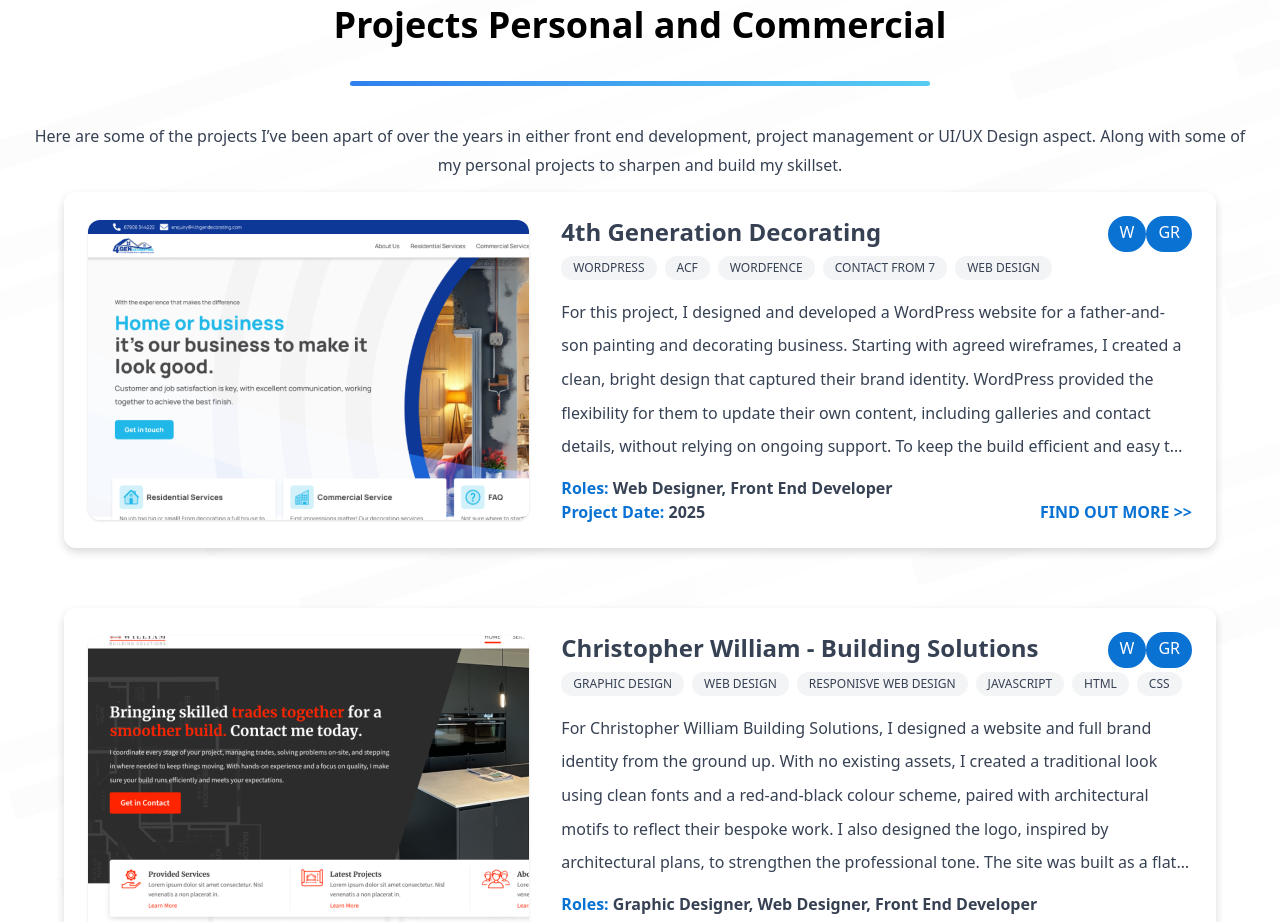
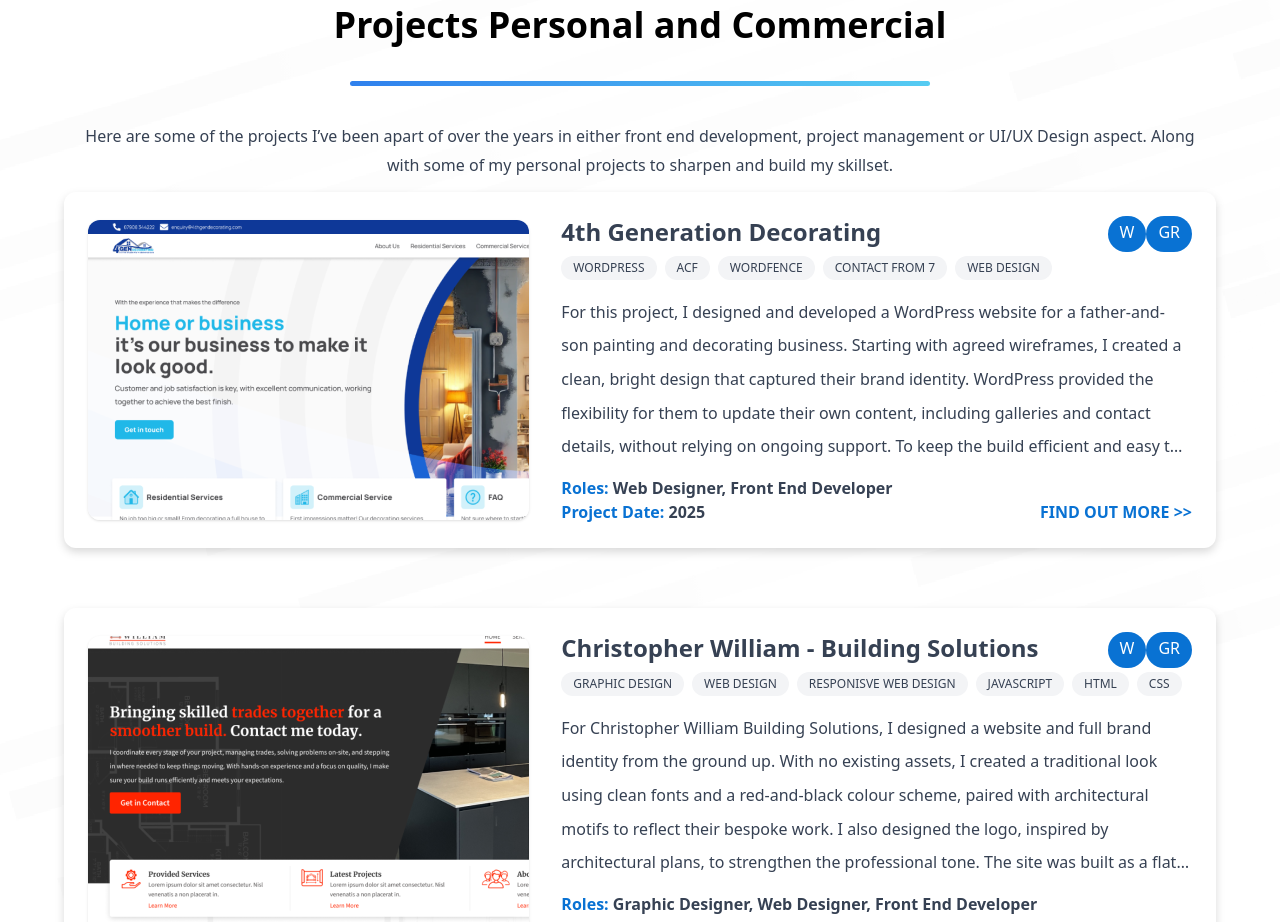
Before and after one commit to JD2410/portfolio, a React (Vite) app: page / in a window 1280 px wide. Shown: the part 4400-5322 px from the top of the page. Built offline with nearby package versions, Linux system fonts and the light colour scheme.

Commit message:
Contstaining lead text width on project

```diff
--- a/src/components/projects/projects.jsx
+++ b/src/components/projects/projects.jsx
@@ -99,7 +99,7 @@
          <section className=" p-4 flex flex-col gap-3 items-center" id='projects'>
             <h1 className="text-center text-4xl font-bold">Projects Personal and Commercial</h1>
             <hr className="hr-underline mt-6 mb-6 w-[100%] lg:max-w-[580px] rounded-sm" />
-            <p className="text-center leading-[1.8rem] text-gray-700 pl-2 pr-2">Here are some of the projects I’ve been apart of over the years in either front end development, project management or UI/UX Design aspect. Along with some of my personal projects to sharpen and build my skillset.</p>
+            <p className="text-center leading-[1.8rem] text-gray-700 pl-2 pr-2 max-w-6xl">Here are some of the projects I’ve been apart of over the years in either front end development, project management or UI/UX Design aspect. Along with some of my personal projects to sharpen and build my skillset.</p>
             {projectDetails.map((ele, index) => (
                 <ProjectDisplay project={ele} key={index}></ProjectDisplay>
             ))}
```
